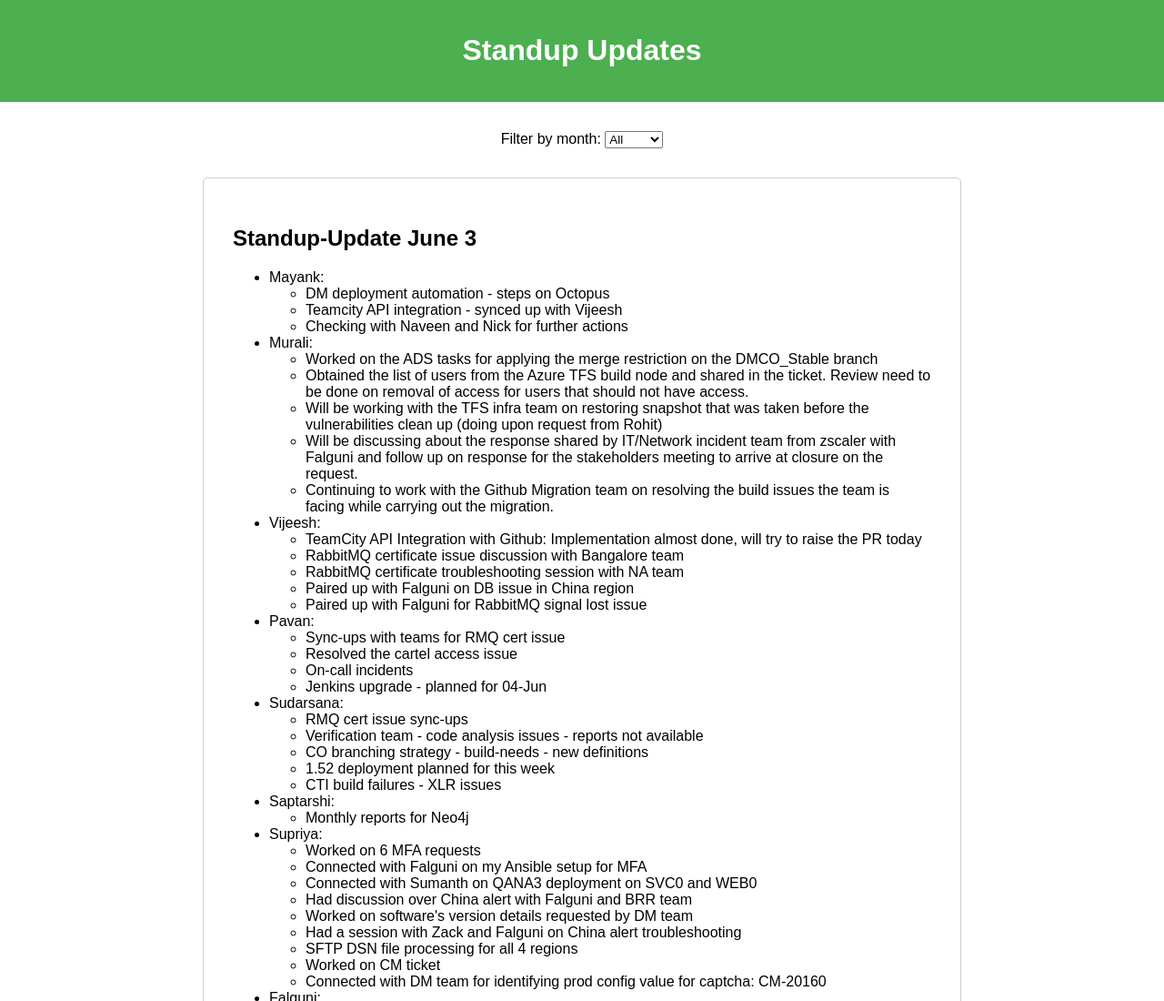
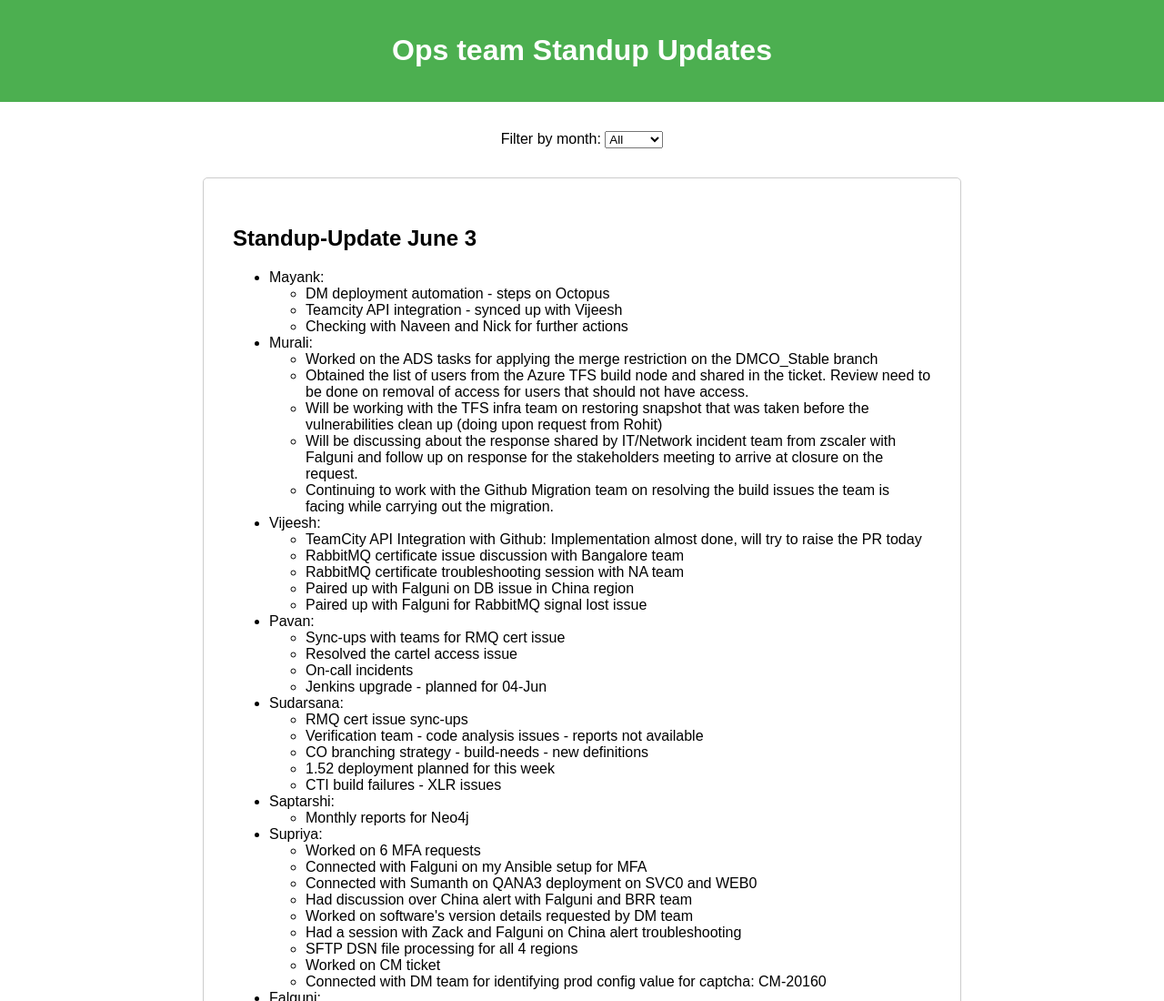
Before and after one commit to inanimayank/inanimayank.github.io, a plain HTML site: page index.html in a window 1280 px wide. Shown: the top 1100 px of the page at 91% size. Drawn offline with Linux system fonts and the light colour scheme.

Commit message:
Update index.html

```diff
--- a/index.html
+++ b/index.html
@@ -43,7 +43,7 @@
 </head>
 <body>
     <header>
-        <h1>Standup Updates</h1>
+        <h1>Ops team Standup Updates</h1>
     </header>
     <div class="container">
         <div class="filter">
```
